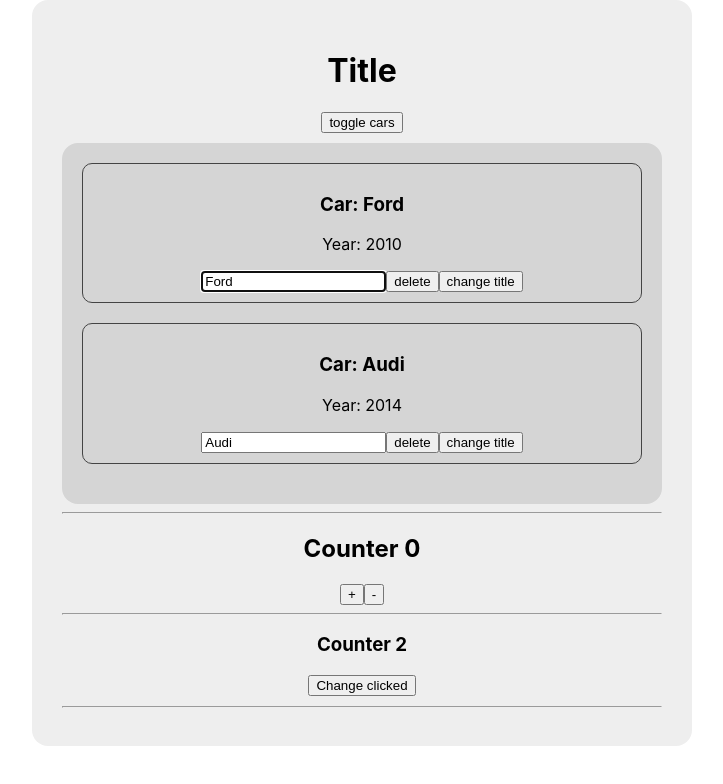
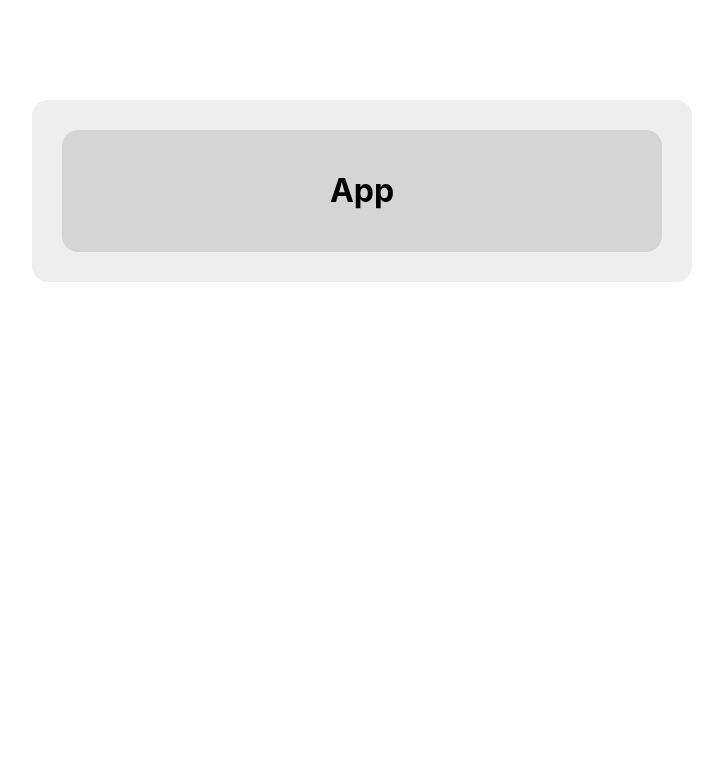
Before and after one commit to iosorin/react-quiz-example, a React app: page / in a window 1280 px wide. Shown: the top 784 px of the page, without its empty margins (278-1001 px from the left). Built offline with nearby package versions, Linux system fonts and the light colour scheme.

Commit message:
master cleanup

```diff
--- a/src/App.js
+++ b/src/App.js
@@ -1,151 +1,12 @@
+import React, { Component } from 'react';
 import './App.scss';
-import React, { Component } from 'react';
-import Car from './Car';
-import ErrorBoundary from './ErrorBoundary';
-import Counter from './Counter';
-
-export const ClickedContext = React.createContext(false);
-
 class App extends Component {
-    constructor(props) {
-        console.log('constructor');
-
-        super(props);
-
-        this.state = {
-            cars: [
-                {
-                    name: 'Ford',
-                    year: 2010
-                },
-                {
-                    name: 'Audi',
-                    year: 2014
-                }
-                // {     name: 'Mazda',     year: 2008 }
-            ],
-            clicked: false,
-            showCars: true,
-            title: 'Title'
-        };
-    }
-
-    changeTitle = (newTitle = '') => {
-        this.setState({
-            title: newTitle + ' ' + Math.floor(Math.random() * 100)
-        });
-    };
-
-    toggleCars = () => {
-        this.setState({
-            showCars: !this.state.showCars
-        });
-    };
-
-    changeCarName = (newName, carIndex) => {
-        this.setState({
-            cars: this.state.cars.map((car, index) => {
-                if (index === carIndex) {
-                    car.name = newName;
-                }
-
-                return car;
-            })
-        });
-    };
-
-    deleteCar(carIndex) {
-        if (true) {
-            console.log('bla');
-        } else {
-            console.log('bla');
-        }
-        const cars = [...this.state.cars].splice(carIndex, 1);
-
-        this.setState({ cars });
-    }
-
-    /* begin lifecycles */
-    componentWillMount() {
-        console.log('componentWillMount');
-    }
-
-    componentDidMount() {
-        console.log('componentDidMount');
-    }
-
-    /* end lifecycles */
-
     render() {
-        console.log('render');
-
-        let cars = null;
-
-        if (this.state.showCars) {
-            cars = this.state.cars.map((car, index) => {
-                return (
-                    <ErrorBoundary key={index}>
-                        <Car
-                            index={index}
-                            name={car.name}
-                            year={car.year}
-                            deleteCar={this.deleteCar.bind(
-                                this,
-                                index
-                            )}
-                            changeName={(e) =>
-                                this.changeCarName(
-                                    e.target.value,
-                                    index
-                                )
-                            }
-                            onChangeTitle={this.changeTitle.bind(
-                                this,
-                                car.name
-                            )}
-                        />
-                    </ErrorBoundary>
-                );
-            });
-        }
-
         return (
-            <div className={'App'}>
-                <h1>{this.state.title}</h1>
-
-                <button
-                    onClick={this.toggleCars}
-                    style={{
-                        display: 'block',
-                        margin: '10px auto'
-                    }}
-                >
-                    toggle cars
-                </button>
-
-                <div className={'App-container'}>{cars}</div>
-
-                <hr />
-
-                <ClickedContext.Provider value={this.state.clicked}>
-                    <Counter />
-
-                    <button
-                        onClick={() =>
-                            this.setState({
-                                clicked: !this.state.clicked
-                            })
-                        }
-                        style={{
-                            display: 'block',
-                            margin: '10px auto'
-                        }}
-                    >
-                        Change clicked
-                    </button>
-                </ClickedContext.Provider>
-
-                <hr />
+            <div className="App">
+                <div className="App-container">
+                    <h1>App</h1>
+                </div>
             </div>
         );
     }
--- a/src/App.scss
+++ b/src/App.scss
@@ -1,7 +1,7 @@
 .App {
     text-align: center;
     width: 600px;
-    margin: 0 auto;
+    margin: 100px auto;
     background: #eee;
     padding: 30px;
     border-radius: 16px;
--- a/src/Car/Car.module.scss
+++ /dev/null
@@ -1,11 +0,0 @@
-.Car {
-    padding: 10px;
-    border-radius: 10px;
-    border: 1px solid #444;
-    margin-bottom: 20px;
-    transition: background 0.3s;
-
-    &:hover {
-        background: #eee;
-    }
-}
--- a/src/Car/index.js
+++ /dev/null
@@ -1,47 +0,0 @@
-import React from 'react';
-import classes from './Car.module.scss';
-import { withClass } from '../hoc';
-import PropTypes from 'prop-types';
-
-class Car extends React.Component {
-    constructor(props) {
-        super(props);
-        this.state = {};
-        this.inputRef = React.createRef();
-    }
-
-    shouldComponentUpdate(nextProps, nextState) {
-        console.log('shouldComponentUpdate', nextProps.name !== this.props.name, nextProps, nextState);
-        return nextProps.name.trim !== this.props.name;
-    }
-
-    componentDidMount() {
-        if (this.props.index === 0) {
-            console.log('this.inputRef', this.inputRef);
-            this.inputRef.current.focus();
-        }
-    }
-
-    render() {
-        return (
-            <React.Fragment>
-                <h3>Car: {this.props.name}</h3>
-                <p>Year: {this.props.year}</p>
-                {this.props.children}
-                <input type="text" ref={this.inputRef} onChange={this.props.changeName} value={this.props.name}></input>
-                <button onClick={this.props.deleteCar}>delete</button>
-                <button onClick={this.props.onChangeTitle}>change title</button>
-            </React.Fragment>
-        );
-    }
-}
-
-Car.propTypes = {
-    name: PropTypes.string.isRequired,
-    year: PropTypes.number,
-    onChangeTitle: PropTypes.func,
-    deleteCar: PropTypes.func,
-    changeName: PropTypes.func
-};
-
-export default withClass(Car, classes.Car);
--- a/src/Counter/index.js
+++ /dev/null
@@ -1,35 +0,0 @@
-import React, { Component } from 'react';
-import Auxiliary from '../hoc/Auxiliary';
-import Counter2 from '../Counter2';
-
-export default class Counter extends Component {
-    state = {
-        counter: 0
-    };
-
-    increment = () => {
-        this.setState((prevState) => {
-            return {
-                counter: prevState.counter + 1
-            };
-        });
-    };
-
-    decrement = () => {
-        this.setState({ counter: this.state.counter - 1 });
-    };
-
-    render() {
-        return (
-            <Auxiliary>
-                <h2>Counter {this.state.counter}</h2>
-                <button onClick={this.increment}>+</button>
-                <button onClick={this.decrement}>-</button>
-                <hr />
-
-                {this.props.children}
-                <Counter2 />
-            </Auxiliary>
-        );
-    }
-}
--- a/src/Counter2/index.js
+++ /dev/null
@@ -1,16 +0,0 @@
-import React from 'react';
-import { ClickedContext } from '../App';
-
-const index = (props) => {
-    return (
-        <div>
-            <h3>Counter 2</h3>
-
-            <ClickedContext.Consumer>
-                {(clicked) => (clicked ? <p>Clicked</p> : '')}
-            </ClickedContext.Consumer>
-        </div>
-    );
-};
-
-export default index;
--- a/src/ErrorBoundary/index.js
+++ /dev/null
@@ -1,20 +0,0 @@
-import React from 'react';
-
-export default class ErrorBoundary extends React.Component {
-    state = {
-        hasError: false
-    };
-
-    componentDidCatch(error, info) {
-        console.log('componentDidCatch error, info', error, info);
-        this.setState({ hasError: true });
-    }
-
-    render() {
-        if (this.state.hasError) {
-            return <h1 style={{ color: 'red' }}>Error</h1>;
-        }
-
-        return this.props.children;
-    }
-}
--- a/src/hoc/Auxiliary.js
+++ /dev/null
@@ -1,5 +0,0 @@
-const Auxiliary = (props) => {
-    return props.children;
-};
-
-export default Auxiliary;
--- a/src/hoc/index.js
+++ /dev/null
@@ -1,3 +0,0 @@
-/* hoc - high order components */
-export { default as Auxiliary } from './Auxiliary';
-export { default as withClass } from './withClass';
--- a/src/hoc/withClass.js
+++ /dev/null
@@ -1,13 +0,0 @@
-import React from 'react';
-
-const withClass = (Component, className) => {
-    return (props) => {
-        return (
-            <div className={className}>
-                <Component {...props} />
-            </div>
-        );
-    };
-};
-
-export default withClass;
```
Also changed, not shown: src/Car/_Car.js (deleted, +0 -58 lines), src/logo.svg (deleted), 1 other file (tests, documents, lock files or other folders).
